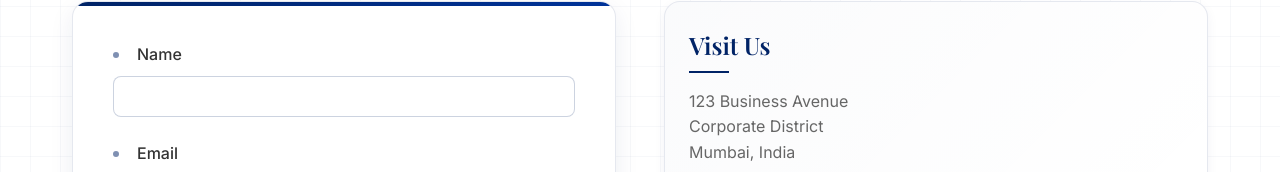
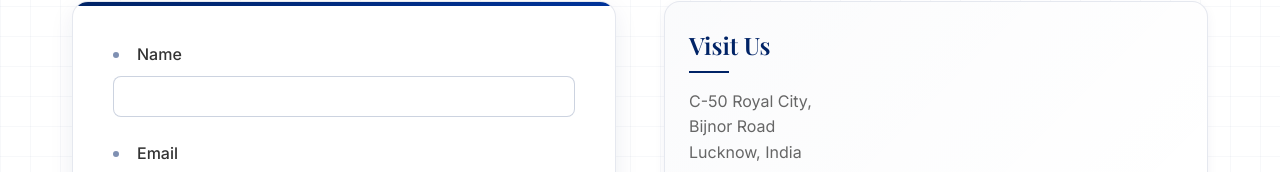
Before and after one commit to Syed-Ammar-cyber/Krishna_final, a plain HTML site: page contact.html in a window 1280 px wide. Shown: the part 293-465 px from the top of the page. Drawn offline with nearby package versions, Linux system fonts and the light colour scheme.

Commit message:
Update contact.html

```diff
--- a/contact.html
+++ b/contact.html
@@ -365,9 +365,9 @@
                     <div class="contact-info">
                         <div class="info-group animate-on-scroll">
                             <h3>Visit Us</h3>
-                            <p>123 Business Avenue<br>
-                               Corporate District<br>
-                               Mumbai, India</p>
+                            <p>C-50 Royal City,<br>
+                               Bijnor Road<br>
+                               Lucknow, India</p>
                         </div>
                         <div class="info-group animate-on-scroll">
                             <h3>Contact Information</h3>
```
